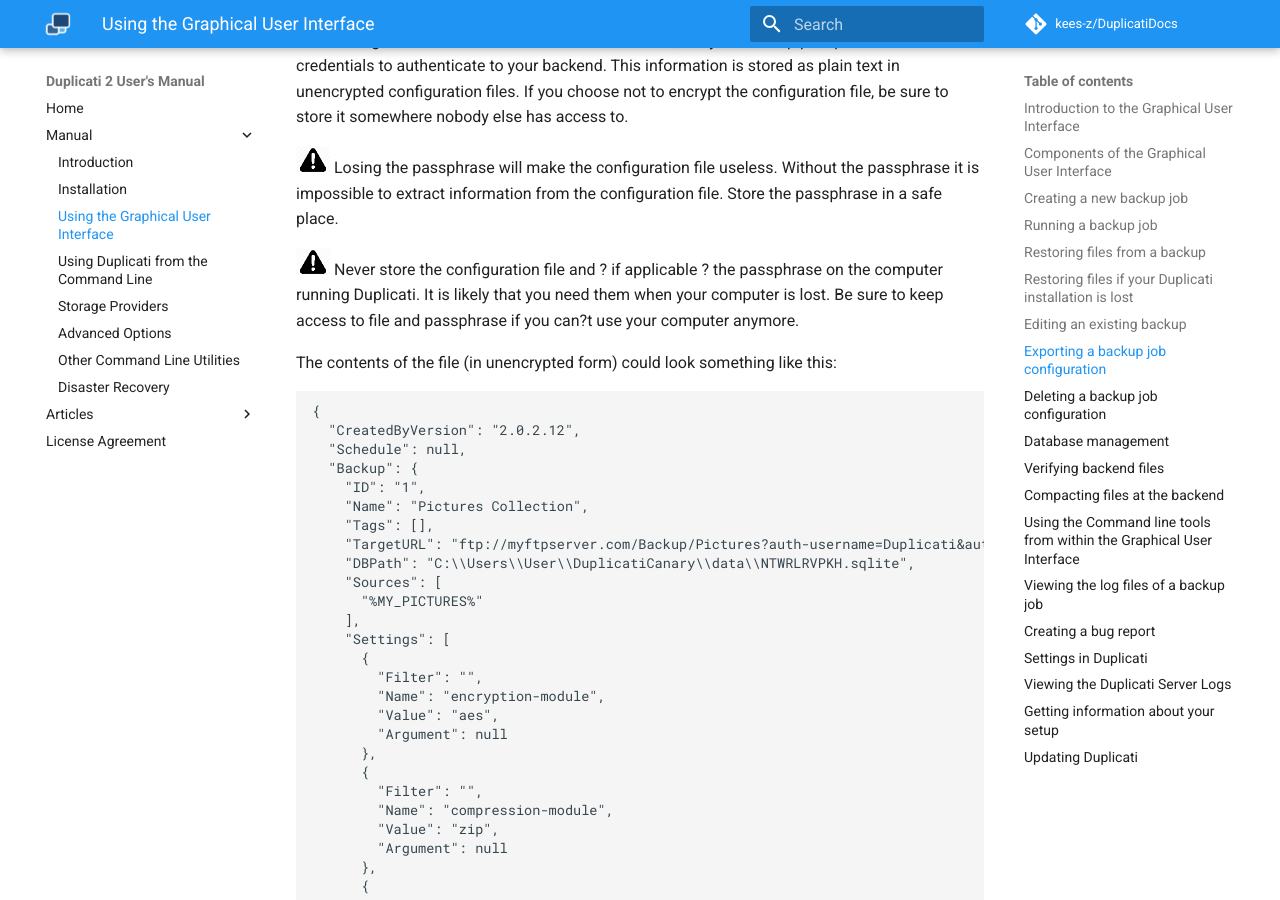
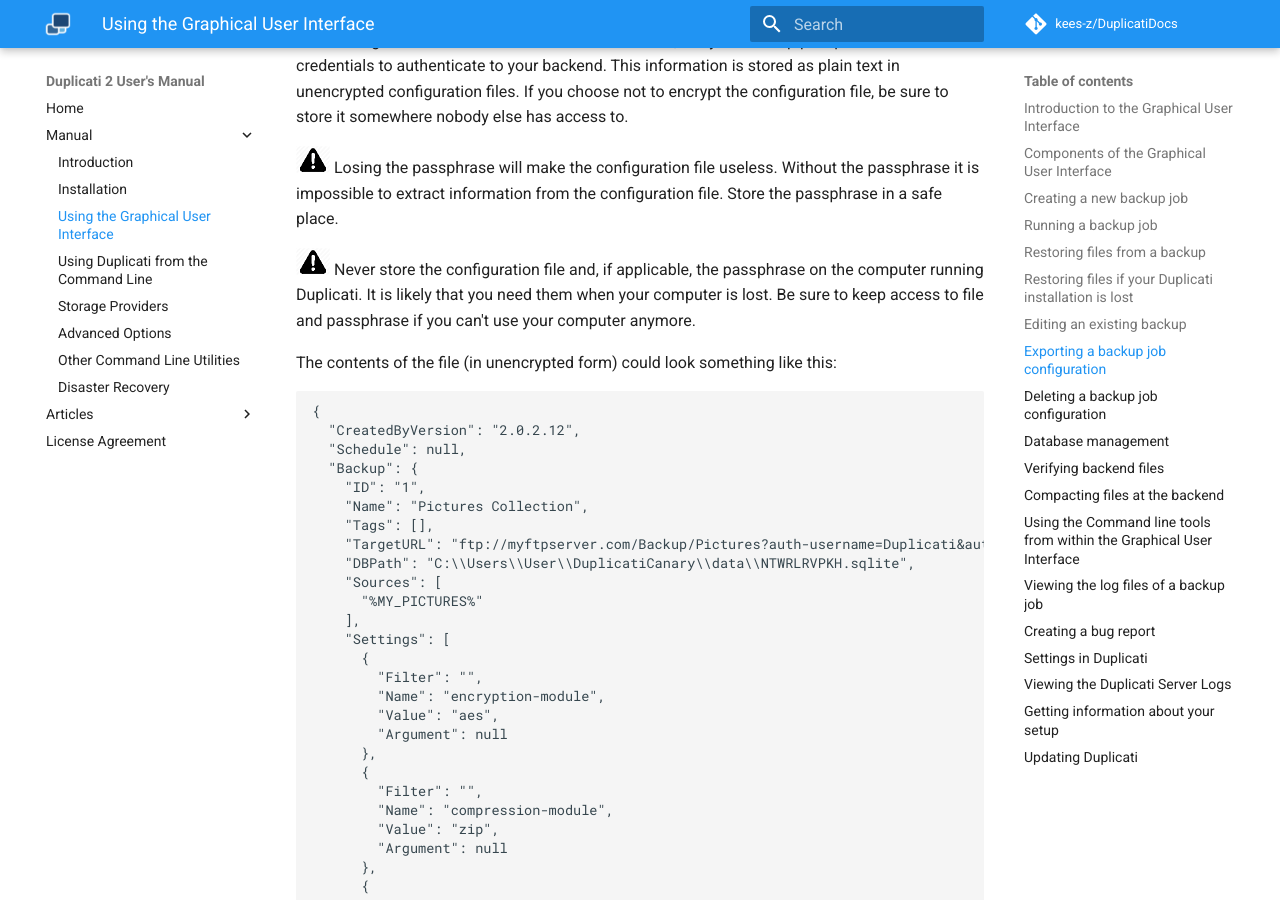
Before and after one commit to kees-z/DuplicatiDocs, an MkDocs documentation site: the page built from docs/03-using-the-graphical-user-interface.md, in a window 1280 px wide and 900 px high, scrolled down 26447 px. Built offline with MkDocs 1.6.1 and Material for MkDocs 9.7.7, drawn with Linux system fonts in a browser that asks for light colours; comment, search, counter and statistics services are not loaded; old or Windows-style settings are respelled for this version of MkDocs.

Commit message:
Update 03-using-the-graphical-user-interface.md

```diff
--- a/docs/03-using-the-graphical-user-interface.md
+++ b/docs/03-using-the-graphical-user-interface.md
@@ -419,7 +419,7 @@ If you select _Encrypt file_, you can enter a passphrase to scramble your config
 
 ![](icon_important.png) Losing the passphrase will make the configuration file useless. Without the passphrase it is impossible to extract information from the configuration file. Store the passphrase in a safe place.
 
-![](icon_important.png) Never store the configuration file and ? if applicable ? the passphrase on the computer running Duplicati. It is likely that you need them when your computer is lost. Be sure to keep access to file and passphrase if you can?t use your computer anymore.
+![](icon_important.png) Never store the configuration file and, if applicable, the passphrase on the computer running Duplicati. It is likely that you need them when your computer is lost. Be sure to keep access to file and passphrase if you can't use your computer anymore.
 
 The contents of the file (in unencrypted form) could look something like this:
 
```
